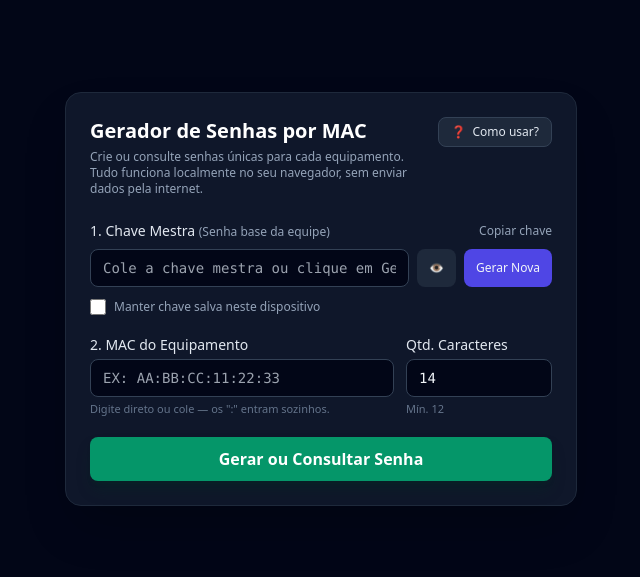
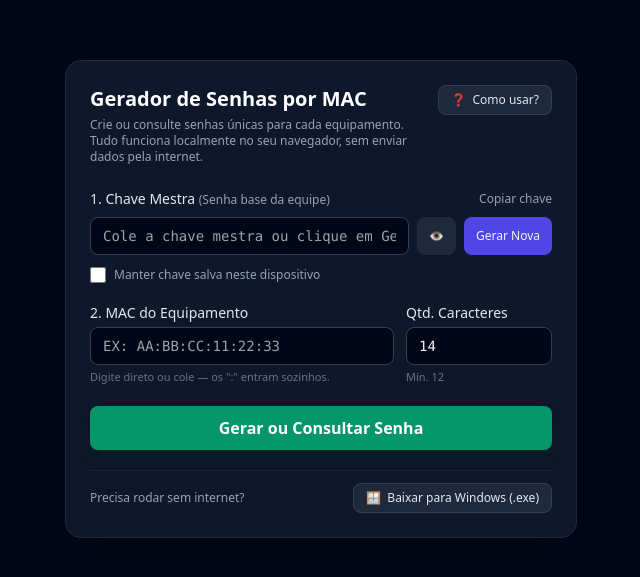
Before and after one commit to vanilsonst/mac-password-gen, a plain HTML site: page index.html in a window 1280 px wide. Shown: the part 101-678 px from the top of the page, without its empty margins (319-959 px from the left). Drawn offline with nearby package versions, Linux system fonts and the light colour scheme.

Commit message:
feat: automatiza release do exe e adiciona botao de download na web

```diff
--- a/index.html
+++ b/index.html
@@ -107,6 +107,17 @@
     </div>
 
     <p id="errorMsg" class="hidden text-xs text-rose-400 bg-rose-950/40 border border-rose-800/50 rounded-lg p-2.5"></p>
+
+    <!-- Rodapé com Download da Versão Offline Windows -->
+    <div class="pt-3 border-t border-slate-800/80 flex items-center justify-between gap-2 text-xs text-slate-400">
+      <span>Precisa rodar sem internet?</span>
+      <a href="https://github.com/vanilsonst/mac-password-gen/releases/latest/download/GeradorSenhaMAC.exe"
+        target="_blank" rel="noopener noreferrer"
+        class="inline-flex items-center gap-1.5 px-3 py-1.5 bg-slate-800 hover:bg-slate-700 border border-slate-700 text-slate-200 rounded-lg font-medium transition">
+        <span>🪟</span>
+        <span>Baixar para Windows (.exe)</span>
+      </a>
+    </div>
   </div>
 
   <!-- MODAL DE AJUDA (POP-UP) -->
```
